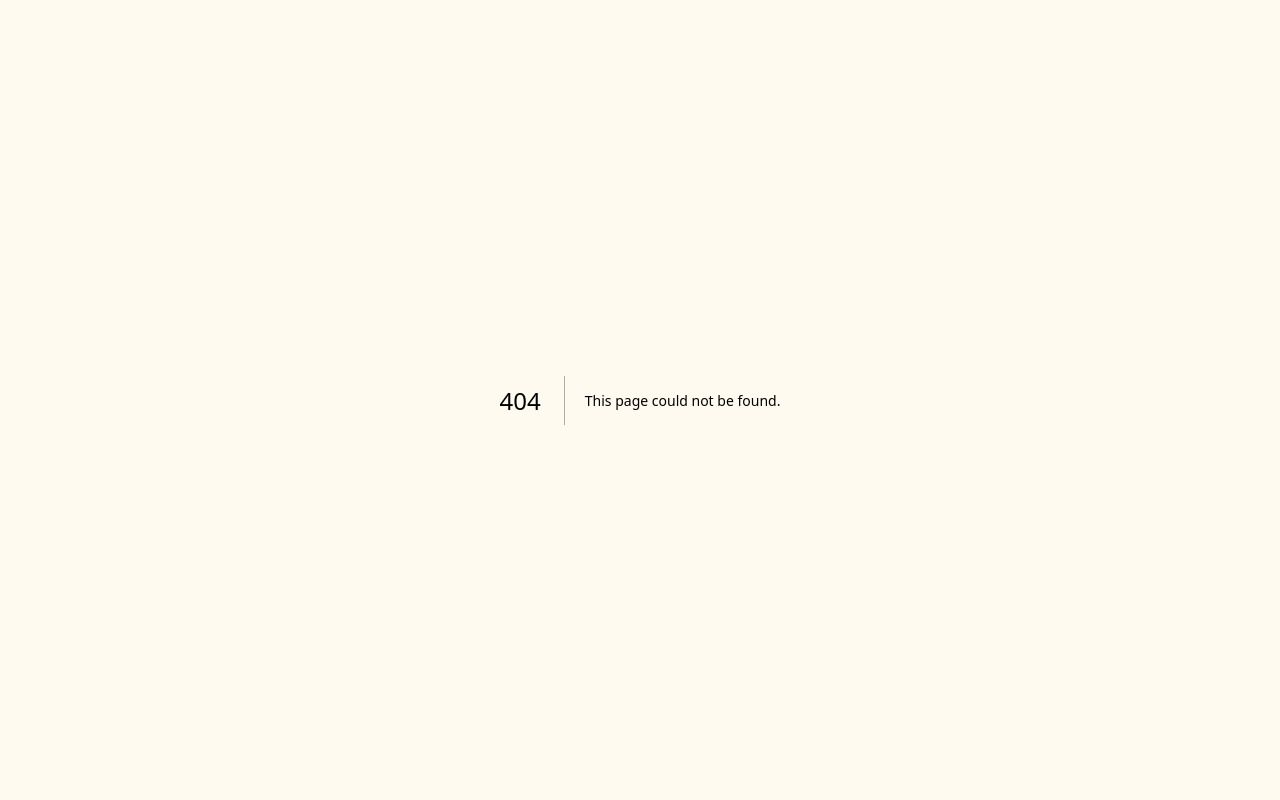
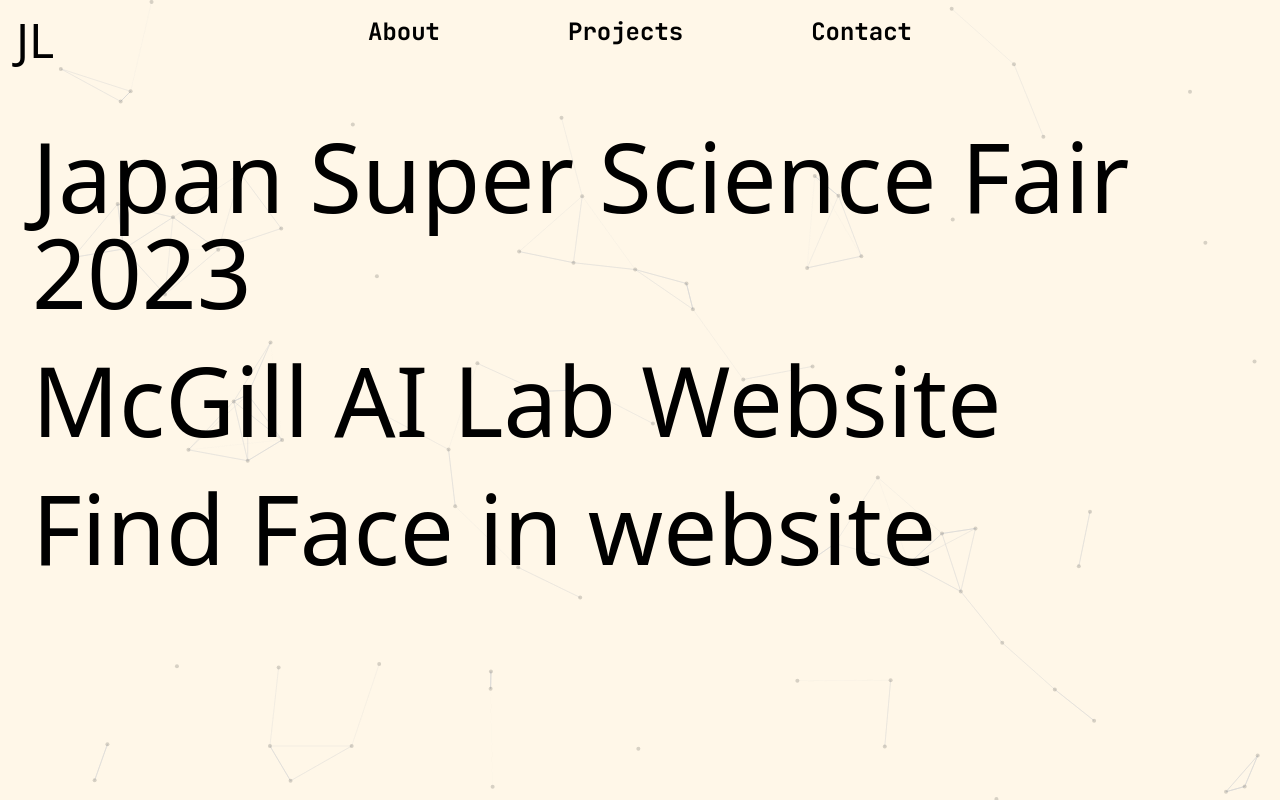
Before and after one commit to JacobLeader/Personal-Website-Repo, a Next.js app in the folder personal-website/: page /projects in a window 1280 px wide. Before the commit this address had no page. Built offline with nearby package versions, Linux system fonts and the light colour scheme.

Commit message:
add projects page & home button

```diff
--- a/personal-website/src/app/globals.css
+++ b/personal-website/src/app/globals.css
@@ -30,3 +30,29 @@
     transform: scaleX(1);
     transform-origin: bottom left;
   }
+
+
+.strike-through {
+    cursor: pointer;
+    position: relative;
+    display: inline-block;
+    color: black;
+}
+.strike-through::after {
+    content: "";
+    position: absolute;
+    width: 100%;
+    left:0;
+    bottom: 50;
+    height: 5px;
+    background-color: black;
+    transform: scaleX(0);
+    transition: transform 0.3s ease-out;
+    transform-origin: center right;
+}
+
+.strike-through:hover::after {
+    transform: scaleX(1);
+    background-color: black;
+    transform-origin: center left;
+}
--- a/personal-website/src/app/layout.js
+++ b/personal-website/src/app/layout.js
@@ -1,16 +1,6 @@
-import localFont from "next/font/local";
 import "./globals.css";
-
-// const geistSans = localFont({
-//   src: "./fonts/GeistVF.woff",
-//   variable: "--font-geist-sans",
-//   weight: "100 900",
-// });
-// const geistMono = localFont({
-//   src: "./fonts/GeistMonoVF.woff",
-//   variable: "--font-geist-mono",
-//   weight: "100 900",
-// });
+import Navbar from "./navbar/navbar";
+import ParticlesBackground from "@/components/TSparticles";
 
 export const metadata = {
   title: "Jacob Leader",
@@ -20,10 +10,11 @@
 export default function RootLayout({ children }) {
   return (
     <html lang="en">
-      <body
-        className="antialiased bg-floralWhite"
-      >
-        {children}
+      <body className="antialiased bg-floralWhite">
+        <ParticlesBackground>
+          <Navbar/>
+          {children}
+        </ParticlesBackground>
       </body>
     </html>
   );
--- a/personal-website/src/app/navbar/navbar.js
+++ b/personal-website/src/app/navbar/navbar.js
@@ -1,11 +1,17 @@
 import Navitem from "./navitem";
+import Logo from "@/components/logo";
 
 export default function Navbar() {
     return (
-        <div className="flex flex-row justify-center w-full pt-4">
-            <Navitem  title="About" page="/about" />
-            <Navitem title="Projects" page="/projects" />
-            <Navitem title="Contact" page="/contact" />
+        <div className="flex flex-row">
+            <div className="relative z-10">
+                <Logo />
+            </div>
+            <div className="flex flex-row justify-center w-full pt-4 absolute">
+                <Navitem  title="About" page="about" />
+                <Navitem title="Projects" page="projects" />
+                <Navitem title="Contact" page="/contact" />
+            </div>
         </div>
     );
 }
--- a/personal-website/src/app/page.js
+++ b/personal-website/src/app/page.js
@@ -4,21 +4,19 @@
 import SocialIcons from '@/homepage/socials';
 
 export default function Home() {
+
   return (
-    <ParticlesBackground>
     <div className="flex flex-col h-screen">
-      <Navbar/>
       <div className='flex flex-col pt-[20vh] pl-[15%]'>
-        <TypedText/>
+        <TypedText />
         <div className='font-bold pt-6 text-lightGray w-[33vw] pl-2'>
           I'm a doing a Major Concentration in Computer Science at McGill University, I'm passionate about AI and web development.
           As the VP of Web Development for the McGill AI Lab, I collaborate with others to drive innovation in AI.
         </div>
       </div>
-      <div className="absolute bottom-0 left-0 pb-4 pl-4">
+      <div className="absolute bottom-20 left-0 pb-4 pl-4">
           <SocialIcons />
         </div>
     </div>
-    </ParticlesBackground>
   );
 }
--- /dev/null
+++ b/personal-website/src/app/projects/ProjectItem.js
@@ -0,0 +1,6 @@
+export default function ProjectItem({ name, href }) {
+    const externalLink = href.includes('http')
+    return (
+        <a className="text-darkGray py-4 text-8xl decoration-none cursor-pointer strike-through" href={href} {...(externalLink ? {target: "_blank",rel:"noopener noreferrer"} : {} )}>{name}</a>
+    );
+}
--- /dev/null
+++ b/personal-website/src/app/projects/page.js
@@ -0,0 +1,13 @@
+import ProjectItem from "./ProjectItem";
+import ParticlesBackground from "@/components/TSparticles";
+import Navbar from "../navbar/navbar";
+
+export default function ProjectsPage() {
+    return (
+        <div className="flex flex-col p-8 inline-block">
+            <ProjectItem name="Japan Super Science Fair 2023" href="#"/>
+            <ProjectItem name="McGill AI Lab Website" href="https://www.mcgillailab.co/"/>
+            <ProjectItem name="Find Face in website" href="#"/>
+        </div>
+    );
+}
--- /dev/null
+++ b/personal-website/src/components/logo.jsx
@@ -0,0 +1,11 @@
+import Link from "next/link";
+
+export default function Logo() {
+    return (
+        <Link href="/">
+            <div className="flex flex-row m-4 text-5xl cursor-pointer transform transition-transform duration-300 hover:scale-125 hover:rotate-12">
+                JL
+            </div>
+        </Link>
+    );
+}
--- a/personal-website/src/homepage/typedText.jsx
+++ b/personal-website/src/homepage/typedText.jsx
@@ -1,31 +1,51 @@
 'use client';
 import Typed from 'typed.js';
-import React from 'react';
+import React, { useState, useEffect, useRef } from 'react';
 
 export default function TypedText() {
-    const el = React.useRef(null);
+  const el = useRef(null);
+  const [hasRun, setHasRun] = useState(false);
 
-    React.useEffect(() => {
+  useEffect(() => {
+    const hasAnimationRun = sessionStorage.getItem('hasRunTypedAnimation');
+    if (hasAnimationRun) {
+      setHasRun(true);
+      return; // Skip typing if already run
+    }
+
+    // only run if hasnt run in session
     const typed = new Typed(el.current, {
       strings: [
-          "<span class='text-darkGray '>Jacob Leader</span><br><span class='text-coral'>Web Dev &amp; AI Enthusiast</span>^2000"
+        "<span class='text-darkGray'>Jacob Leader</span><br><span class='text-coral'>Web Dev &amp; AI Enthusiast</span>^2000"
       ],
       typeSpeed: 95,
       backSpeed: 110,
       backDelay: 700,
       contentType: 'html',
-        onComplete: function(self) { self.cursor.remove() }
+      onComplete: function(self) {
+        self.cursor.remove();
+        setHasRun(true);
+        sessionStorage.setItem('hasRunTypedAnimation', 'true');
+      },
     });
 
     return () => {
       typed.destroy();
     };
   }, []);
-//  h-screen justify-center pt-[30vh]
+
+  if (!hasRun) {
     return (
       <div className="font-JetBrains text-7xl leading-tight tracking-tight">
         <span ref={el} />
       </div>
     );
-
+  } else {
+    return (
+      <div className='font-JetBrains text-7xl leading-tight tracking-tight'>
+        <div className="text-darkGray">Jacob Leader</div>
+        <div className="text-coral">Web Dev & AI Enthusiast</div>
+      </div>
+    );
   }
+}
--- a/personal-website/tailwind.config.js
+++ b/personal-website/tailwind.config.js
@@ -25,7 +25,7 @@
         coral: '#FF6F61',
         mistyRose: '#FFE4E1',
         gold: '#FFD700',
-        floralWhite: '#FFFAF0' // Background color
+        floralWhite: '#fff7e8' // Background color
       },
       fontSize: {
         '10xl': '13rem',
```
Lines whose indentation alone changed are shown as unchanged.
